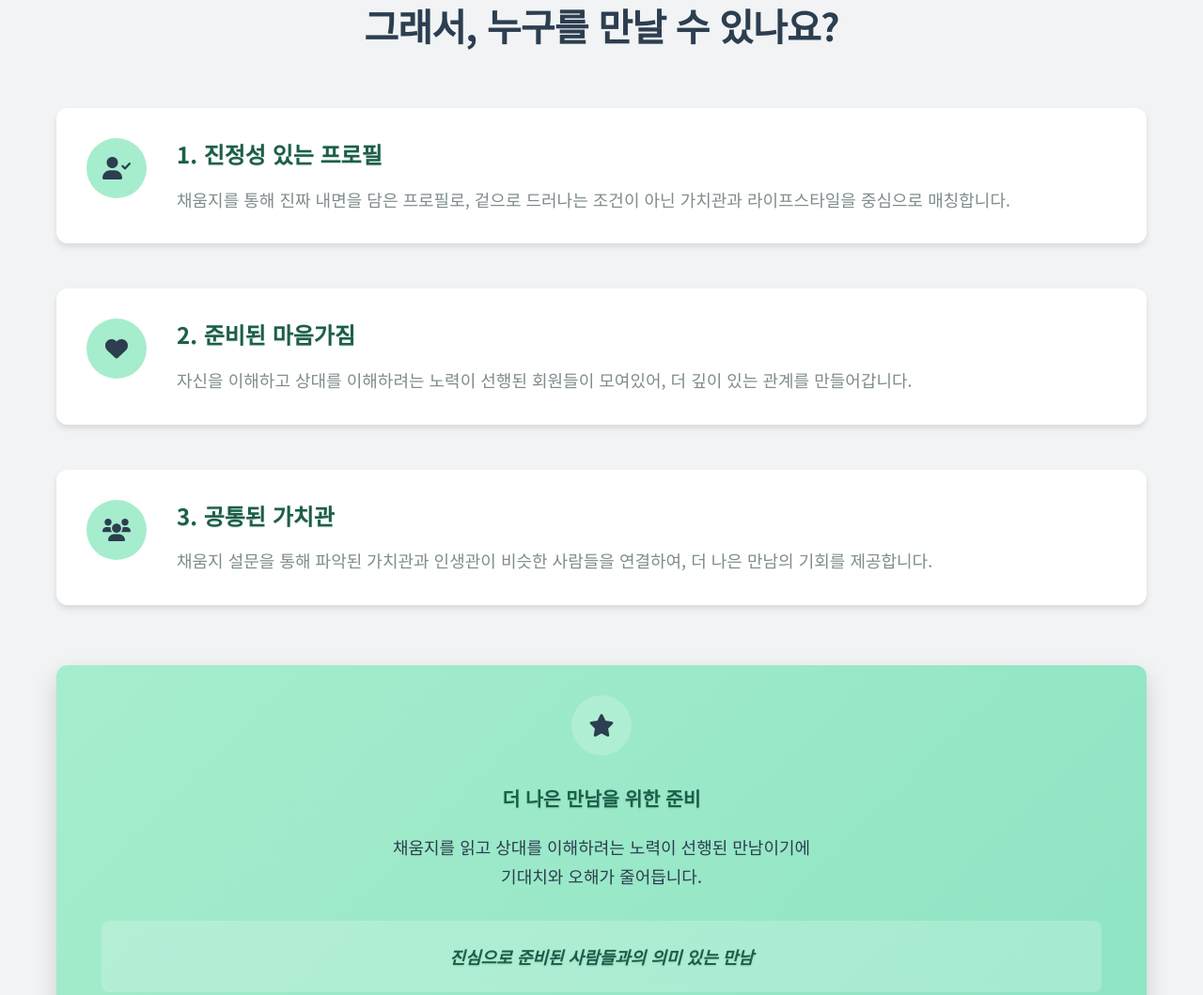
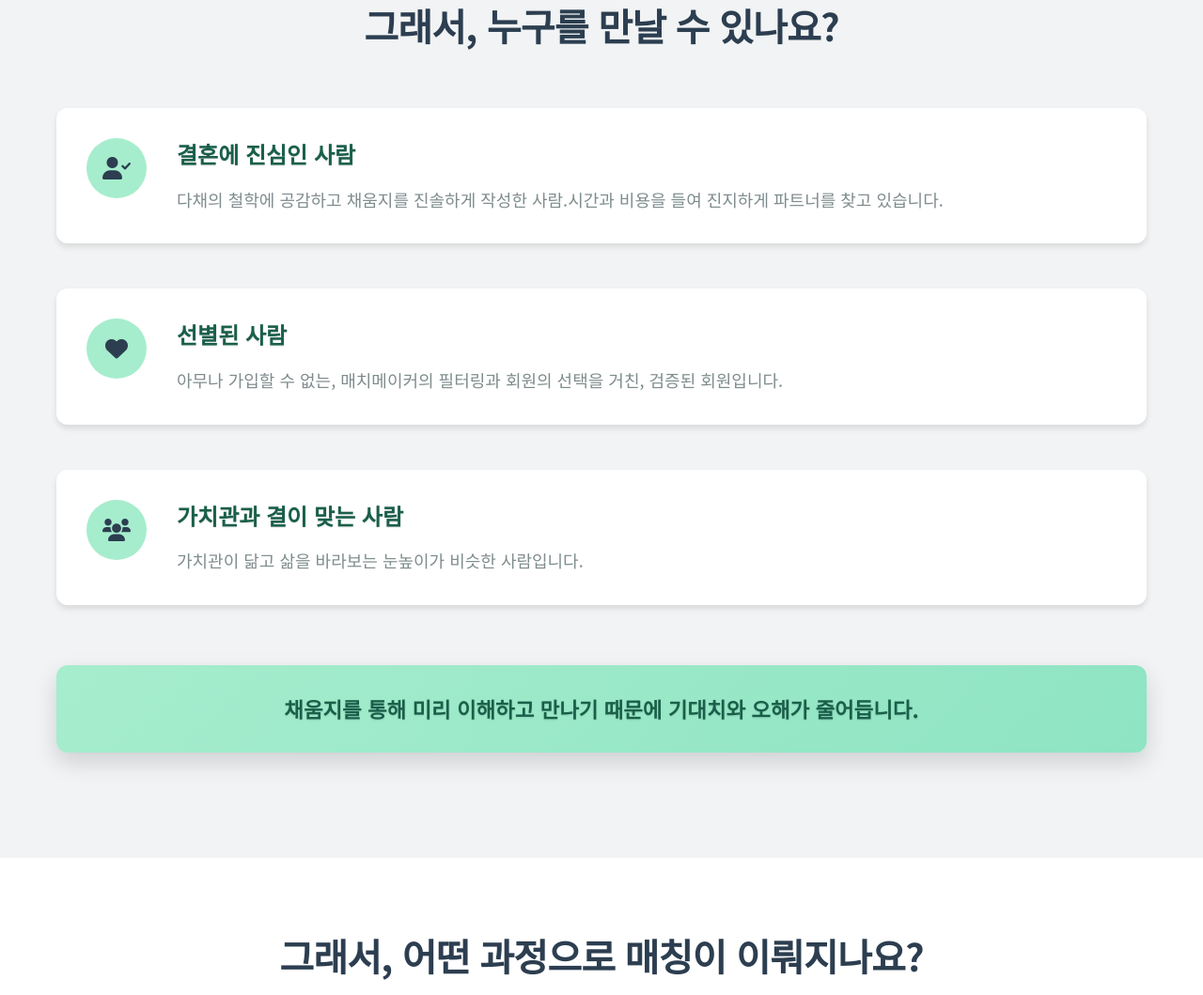
Before and after one commit to ConradChoi/dache, a website: page index.html in a window 1280 px wide. Shown: the part 2499-3558 px from the top of the page at 94% size. Drawn offline with Linux system fonts and the light colour scheme.

Commit message:
meeting-preparation 영역 스타일 최종 조정
- 폰트 크기: 1.28rem → 1.4rem (가독성 향상)
- 카드 패딩: 2rem 3rem → 2rem 2rem (좌우 패딩 축소)
- margin-bottom 제거로 더 컴팩트한 레이아웃

```diff
--- a/index.html
+++ b/index.html
@@ -136,12 +136,12 @@
                     <div class="chaumji-features">
                         <div class="chaumji-feature">
                             <h4 class="feature-title red">설문지</h4>
-                            <p class="feature-description">다채가 만든 사람 중심 프로파일링</p>
+                            <p class="feature-description">다채가 만든 <strong>사람 중심 프로파일링</strong></p>
                         </div>
 
                         <div class="chaumji-feature">
                             <h4 class="feature-title blue">가치관·인생관·라이프스타일을 담음</h4>
-                            <p class="feature-description">회원이 직접 채우고 상대가 읽고 만남 선택</p>
+                            <p class="feature-description">회원이 직접 채우고 상대가 <strong>읽고 만남 선택</strong></p>
                         </div>
 
                         <div class="chaumji-feature">
@@ -168,8 +168,8 @@
                             </div>
                         </div>
                         <div class="feature-content">
-                            <h3>1. 진정성 있는 프로필</h3>
-                            <p>채움지를 통해 진짜 내면을 담은 프로필로, 겉으로 드러나는 조건이 아닌 가치관과 라이프스타일을 중심으로 매칭합니다.</p>
+                            <h3>결혼에 진심인 사람</h3>
+                            <p>다채의 철학에 공감하고 채움지를 진솔하게 작성한 사람.시간과 비용을 들여 진지하게 파트너를 찾고 있습니다.</p>
                         </div>
                     </div>
 
@@ -180,8 +180,8 @@
                             </div>
                         </div>
                         <div class="feature-content">
-                            <h3>2. 준비된 마음가짐</h3>
-                            <p>자신을 이해하고 상대를 이해하려는 노력이 선행된 회원들이 모여있어, 더 깊이 있는 관계를 만들어갑니다.</p>
+                            <h3>선별된 사람</h3>
+                            <p>아무나 가입할 수 없는, 매치메이커의 필터링과 회원의 선택을 거친, 검증된 회원입니다.</p>
                         </div>
                     </div>
 
@@ -192,28 +192,15 @@
                             </div>
                         </div>
                         <div class="feature-content">
-                            <h3>3. 공통된 가치관</h3>
-                            <p>채움지 설문을 통해 파악된 가치관과 인생관이 비슷한 사람들을 연결하여, 더 나은 만남의 기회를 제공합니다.</p>
+                            <h3>가치관과 결이 맞는 사람</h3>
+                            <p>가치관이 닮고 삶을 바라보는 눈높이가 비슷한 사람입니다.</p>
                         </div>
                     </div>
                 </div>
 
                 <div class="meeting-preparation">
                     <div class="preparation-card">
-                        <div class="preparation-icon">
-                            <i class="fas fa-star"></i>
-                        </div>
-
-                        <h3>더 나은 만남을 위한 준비</h3>
-
-                        <div class="preparation-content">
-                            <p>채움지를 읽고 상대를 이해하려는 노력이 선행된 만남이기에<br>
-                            기대치와 오해가 줄어듭니다.</p>
-                        </div>
-
-                        <div class="preparation-highlight">
-                            <p>진심으로 준비된 사람들과의 의미 있는 만남</p>
-                        </div>
+                        <h3>채움지를 통해 미리 이해하고 만나기 때문에 기대치와 오해가 줄어듭니다.</h3>
                     </div>
                 </div>
             </div>
--- a/styles.css
+++ b/styles.css
@@ -365,7 +365,7 @@ main {
 }
 
 .preparation-card {
-    padding: 2rem 3rem; /* 상하 패딩 줄임 (3rem → 2rem) */
+    padding: 2rem 2rem; /* 상하 패딩 줄임 (3rem → 2rem) */
     background: linear-gradient(135deg, var(--primary-color), var(--secondary-color));
     border-radius: var(--border-radius);
     text-align: center;
@@ -386,10 +386,9 @@ main {
 }
 
 .preparation-card h3 {
-    font-size: 1.28rem; /* 1.6rem의 80% = 1.28rem */
+    font-size: 1.4rem; /* 1.6rem의 80% = 1.28rem */
     font-weight: 700;
     color: #1a5f4a;
-    margin-bottom: 1.5rem; /* 여백도 줄임 */
     line-height: 1.3;
     text-shadow: 0 1px 2px rgba(0, 0, 0, 0.1);
 }
```
